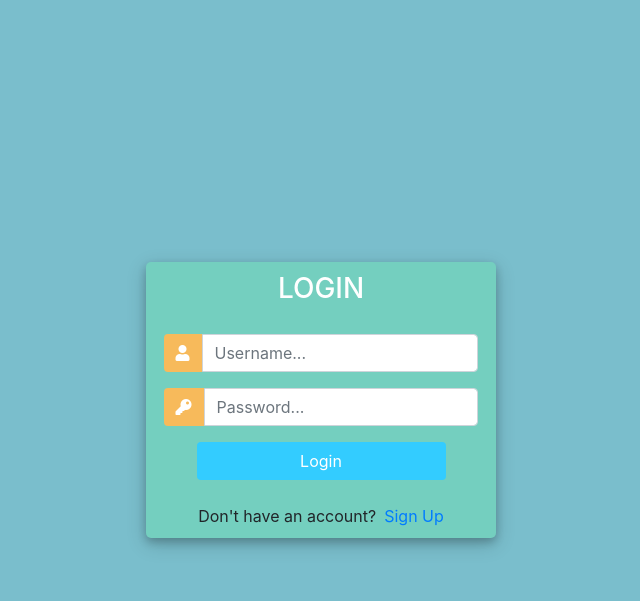
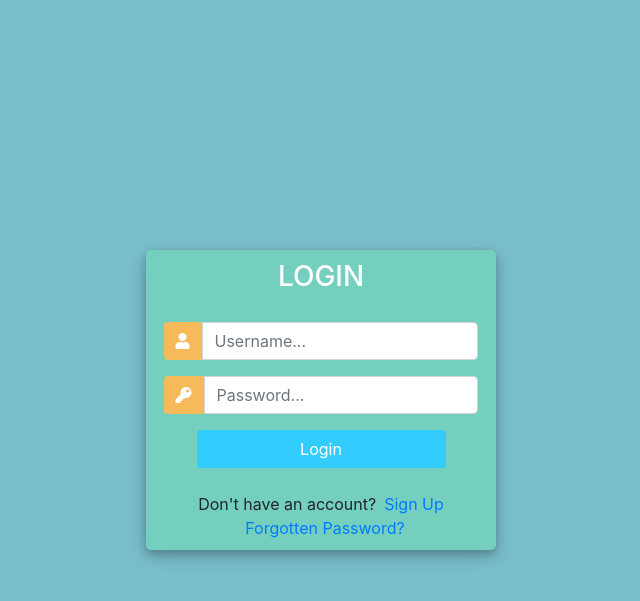
Before and after one commit to sharman0625/CRMApp, a Django app: page /login/ in a window 1280 px wide. Shown: the top 601 px of the page, without its empty margins (319-959 px from the left). Run offline with Django 3.2, Linux system fonts and the light colour scheme; some libraries are stand-ins or nearby versions.

Commit message:
ResetPassword

```diff
--- a/accounts/templates/accounts/login.html
+++ b/accounts/templates/accounts/login.html
@@ -115,7 +115,9 @@
 					<div class="d-flex justify-content-center links">
 						Don't have an account? <a href="{% url 'register' %}" class="ml-2">Sign Up</a>
 					</div>
-
+					<div class="d-flex justify-content-center links">
+						<a href="{% url 'password_reset' %}" class="ml-2">Forgotten Password?</a>
+					</div>
 				</div>
 			</div>
 		</div>
--- /dev/null
+++ b/accounts/templates/accounts/password_reset_done.html
@@ -0,0 +1,5 @@
+<h3>Password reset complete</h3>
+
+<p>Your password has been set. You may go ahead and log in now.</p>
+
+<a href="/">Log in</a>
--- /dev/null
+++ b/accounts/templates/accounts/password_reset_sent.html
@@ -0,0 +1,6 @@
+<h3>Password reset sent</h3>
+
+
+<p>We’ve emailed you instructions for setting your password, if an account exists with the email you entered. You should receive them shortly.</p>
+
+<p>If you don’t receive an email, please make sure you’ve entered the address you registered with, and check your spam folder.</p>
--- a/accounts/urls.py
+++ b/accounts/urls.py
@@ -1,7 +1,5 @@
-
-from django.http import HttpResponse
-from django.contrib import admin
 from django.urls import path
+from django.contrib.auth import views as auth_views
 
 from . import views
 
@@ -21,4 +19,9 @@ urlpatterns = [
     path('create_order/<str:pk>/', views.creatOrder, name='create_order'),
     path('update_order/<str:pk>/', views.updateOrder, name='update_order'),
     path('delete_order/<str:pk>/', views.deleteOrder, name='delete_order'),
+
+    path('reset_password/', auth_views.PasswordResetView.as_view(template_name='accounts/password_reset.html'), name='password_reset'),
+    path('reset_password_sent/', auth_views.PasswordResetDoneView.as_view(template_name='accounts/password_reset_sent.html'), name='password_reset_done'),
+    path('reset/<uidb64>/<token>/', auth_views.PasswordResetConfirmView.as_view(template_name='accounts/password_reset_form.html'), name='password_reset_confirm'),
+    path('reset_password_complete/', auth_views.PasswordResetCompleteView.as_view(template_name='accounts/password_reset_done.html'), name='password_reset_complete'),
 ]
```
Also changed, not shown: accounts/templates/accounts/password_reset.html (added, +9 -0 lines), accounts/templates/accounts/password_reset_form.html (added, +11 -0 lines), crm/settings.py (+7 -0 lines).
